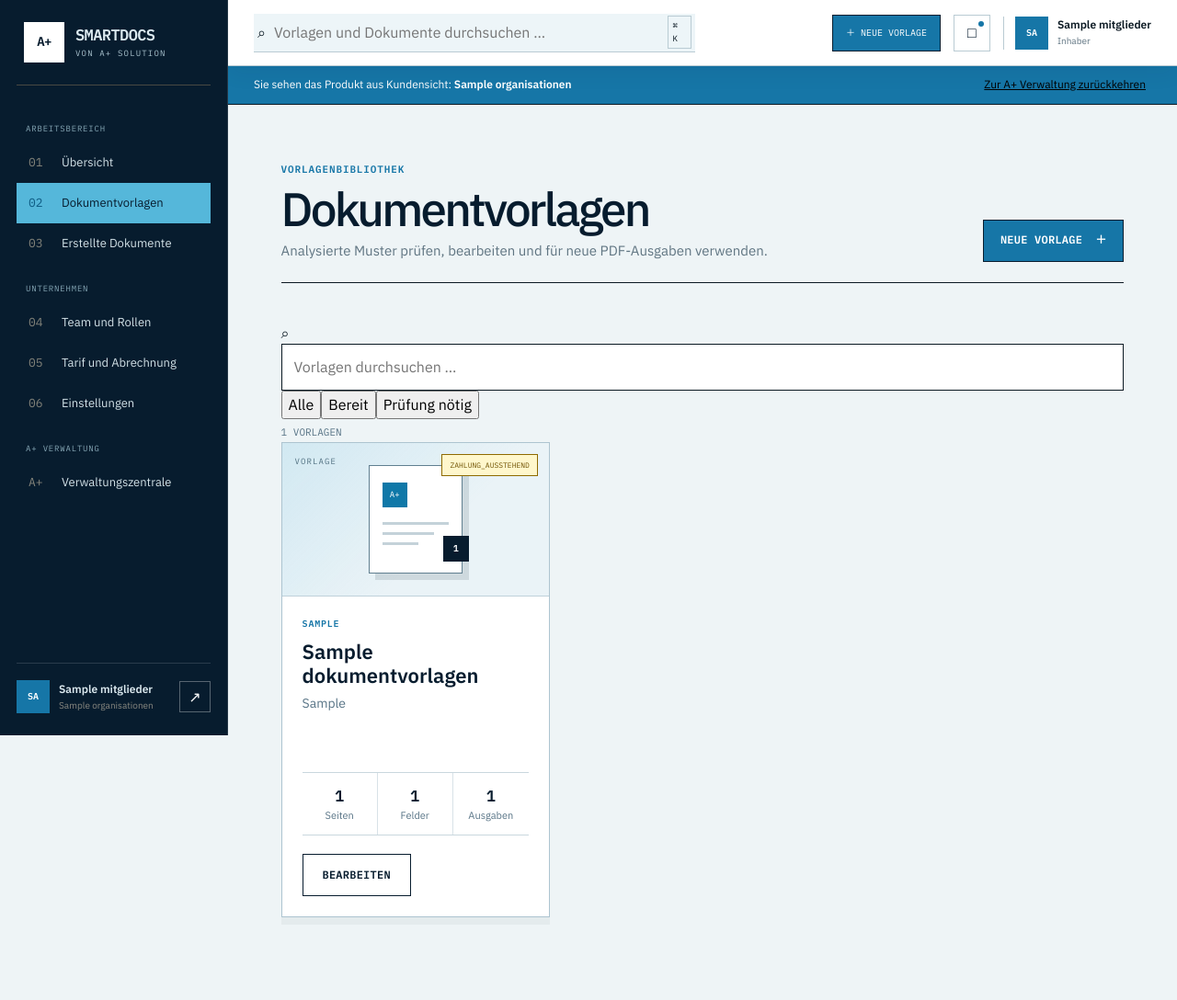
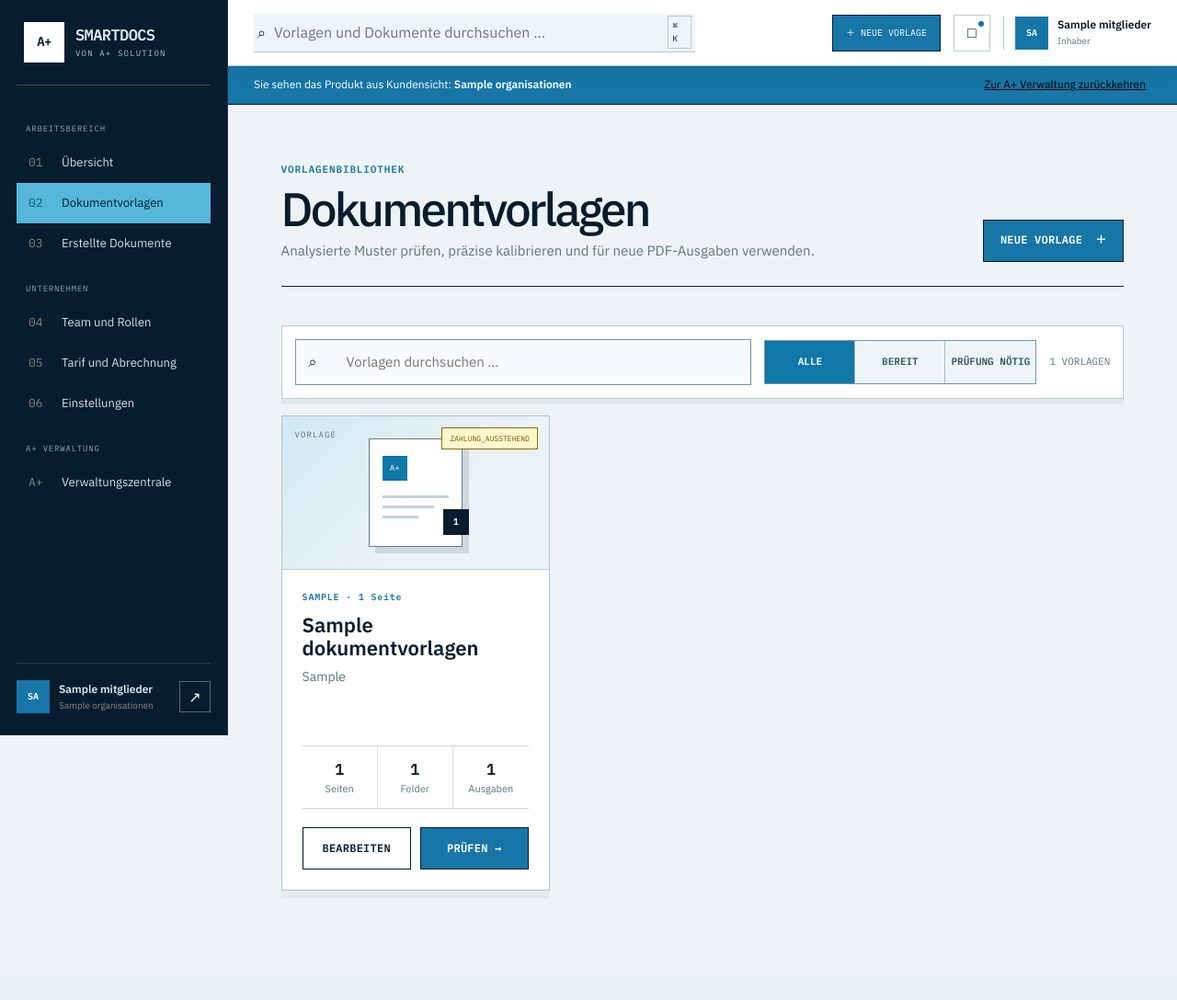
Before and after one commit to hsdarestani/A-SmartDocs, a FastAPI app: page /vorlagen in a window 1280 px wide. Shown: the whole page at 92% size. After the commit the page ends 969 px from the top, so only its background shows below. Run offline with FastAPI, Linux system fonts and the light colour scheme; the visitor is signed in with stand-in values (Sample User, id 1); tables that the repository leaves empty hold one stand-in row (values such as "Sample post"); parts of the project's set-up code (start-up, migrations or seed data) failed here and were passed over.

Commit message:
Vorlagenbibliothek als vollständige Produktansicht gestalten

```diff
--- a/app/templates/vorlagen.html
+++ b/app/templates/vorlagen.html
@@ -1,7 +1,55 @@
 {% extends "base.html" %}
 {% block titel %}Dokumentvorlagen – A+ SmartDocs{% endblock %}
 {% block inhalt %}
-<section class="seitenrahmen"><div class="seitenkopf"><div><span class="uebertitel">Vorlagenbibliothek</span><h1>Dokumentvorlagen</h1><p>Analysierte Muster prüfen, bearbeiten und für neue PDF-Ausgaben verwenden.</p></div><a href="/vorlagen/neu" class="schaltflaeche primaer">Neue Vorlage <span>＋</span></a></div>
-<div class="werkzeugleiste"><label class="suchfeld"><span>⌕</span><input id="vorlagenSuche" type="search" placeholder="Vorlagen durchsuchen …"></label><div class="filtergruppe"><button class="aktiv" data-filter="alle">Alle</button><button data-filter="bereit">Bereit</button><button data-filter="prüfung">Prüfung nötig</button></div><span class="listenanzahl">{{ vorlagen_liste|length }} Vorlagen</span></div>
-<div class="vorlagenraster">{% for eintrag in vorlagen_liste %}<article class="vorlagenkarte" data-name="{{ eintrag.name|lower }}" data-status="{{ eintrag.status|lower }}"><div class="vorlagenbild"><div class="mini-dokument"><span>A+</span><i></i><i></i><i></i><b>{{ eintrag.erkannte_felder }}</b></div><span class="zustandsmarke {% if eintrag.status == 'bereit' %}bereit{% endif %}">{{ eintrag.status }}</span></div><div class="vorlagenkarten-inhalt"><span class="dateityp">{{ eintrag.inhaltstyp.split('/')[-1]|upper }}</span><h3>{{ eintrag.name }}</h3><p>{{ eintrag.zusammenfassung or 'Intelligente, wiederverwendbare Dokumentvorlage.' }}</p><div class="vorlagenwerte"><span><b>{{ eintrag.seiten }}</b> Seiten</span><span><b>{{ eintrag.erkannte_felder }}</b> Felder</span><span><b>{{ eintrag.dokumente|length }}</b> Ausgaben</span></div><div class="vorlagenkarten-aktionen"><a href="/vorlagen/{{ eintrag.id }}" class="schaltflaeche sekundaer">Bearbeiten</a>{% if eintrag.status == 'bereit' %}<a href="/vorlagen/{{ eintrag.id }}/verwenden" class="schaltflaeche primaer">Verwenden →</a>{% endif %}</div></div></article>{% else %}<div class="leerzustand gross"><i>◫</i><h2>Ihre Vorlagenbibliothek ist noch leer.</h2><p>Laden Sie ein vorhandenes Dokument hoch. A+ SmartDocs erstellt daraus einen wiederverwendbaren Ablauf.</p><a class="schaltflaeche primaer" href="/vorlagen/neu">Erste Vorlage erstellen</a></div>{% endfor %}</div></section>
+<section class="seitenrahmen produktseite">
+  <div class="seitenkopf">
+    <div>
+      <span class="uebertitel">Vorlagenbibliothek</span>
+      <h1>Dokumentvorlagen</h1>
+      <p>Analysierte Muster prüfen, präzise kalibrieren und für neue PDF-Ausgaben verwenden.</p>
+    </div>
+    <a href="/vorlagen/neu" class="schaltflaeche primaer">Neue Vorlage <span>＋</span></a>
+  </div>
+
+  <div class="produkt-werkzeugleiste">
+    <label class="suchfeld"><span>⌕</span><input id="vorlagenSuche" type="search" placeholder="Vorlagen durchsuchen …"></label>
+    <div class="filtergruppe" aria-label="Vorlagen filtern">
+      <button class="aktiv" data-filter="alle">Alle</button>
+      <button data-filter="bereit">Bereit</button>
+      <button data-filter="prüfung">Prüfung nötig</button>
+    </div>
+    <span class="listenanzahl">{{ vorlagen_liste|length }} Vorlagen</span>
+  </div>
+
+  <div class="vorlagenraster">
+    {% for eintrag in vorlagen_liste %}
+    <article class="vorlagenkarte" data-name="{{ eintrag.name|lower }}" data-status="{{ eintrag.status|lower }}">
+      <div class="vorlagenbild">
+        <div class="mini-dokument"><span>A+</span><i></i><i></i><i></i><b>{{ eintrag.erkannte_felder }}</b></div>
+        <span class="zustandsmarke {% if eintrag.status == 'bereit' %}bereit{% endif %}">{{ eintrag.status }}</span>
+      </div>
+      <div class="vorlagenkarten-inhalt">
+        <span class="dateityp">{{ eintrag.inhaltstyp.split('/')[-1]|upper }} · {{ eintrag.seiten }} Seite{% if eintrag.seiten != 1 %}n{% endif %}</span>
+        <h3>{{ eintrag.name }}</h3>
+        <p>{{ eintrag.zusammenfassung or 'Intelligente, wiederverwendbare Dokumentvorlage.' }}</p>
+        <div class="vorlagenwerte">
+          <span><b>{{ eintrag.seiten }}</b> Seiten</span>
+          <span><b>{{ eintrag.erkannte_felder }}</b> Felder</span>
+          <span><b>{{ eintrag.dokumente|length }}</b> Ausgaben</span>
+        </div>
+        <div class="vorlagenkarten-aktionen">
+          <a href="/vorlagen/{{ eintrag.id }}" class="schaltflaeche sekundaer">Bearbeiten</a>
+          {% if eintrag.status == 'bereit' %}<a href="/vorlagen/{{ eintrag.id }}/verwenden" class="schaltflaeche primaer">Verwenden →</a>{% else %}<a href="/vorlagen/{{ eintrag.id }}" class="schaltflaeche primaer">Prüfen →</a>{% endif %}
+        </div>
+      </div>
+    </article>
+    {% else %}
+    <div class="leerzustand gross">
+      <i>◫</i><h2>Ihre Vorlagenbibliothek ist noch leer.</h2>
+      <p>Laden Sie ein vorhandenes Dokument hoch. A+ SmartDocs erstellt daraus einen wiederverwendbaren Ablauf.</p>
+      <a class="schaltflaeche primaer" href="/vorlagen/neu">Erste Vorlage erstellen</a>
+    </div>
+    {% endfor %}
+  </div>
+</section>
 {% endblock %}
```
